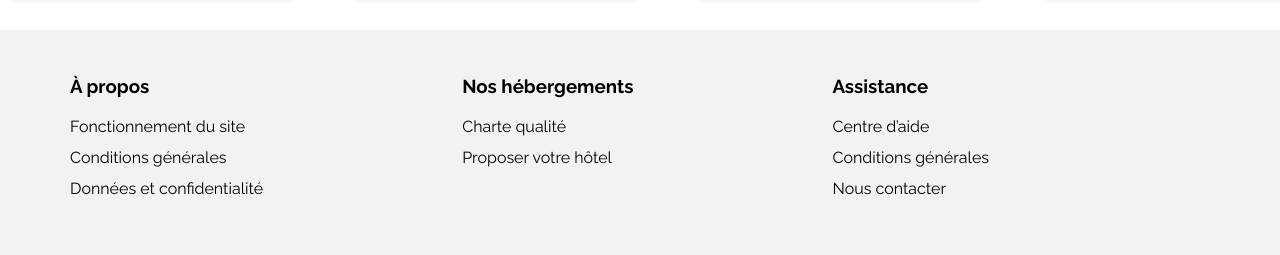
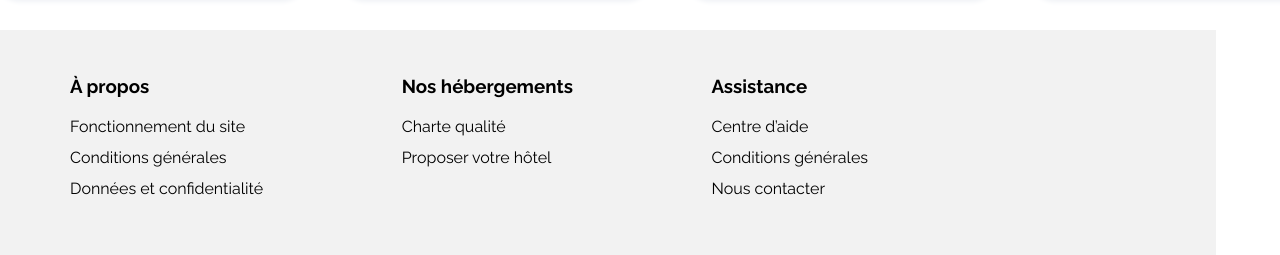
Before and after one commit to Loichweb/projet, a plain HTML site: page index.html in a window 1280 px wide. Shown: the part 1553-1808 px from the top of the page. Drawn offline with Linux system fonts and the light colour scheme.

Commit message:
Update style.css

```diff
--- a/style.css
+++ b/style.css
@@ -396,7 +396,7 @@ header a:hover {
 /*FOOTER*/
 
 .FooterGrey {
-	width: 1337px;
+	width: 95%;
 	height: 225px;
 	background: #f2f2f2;
 }
```
